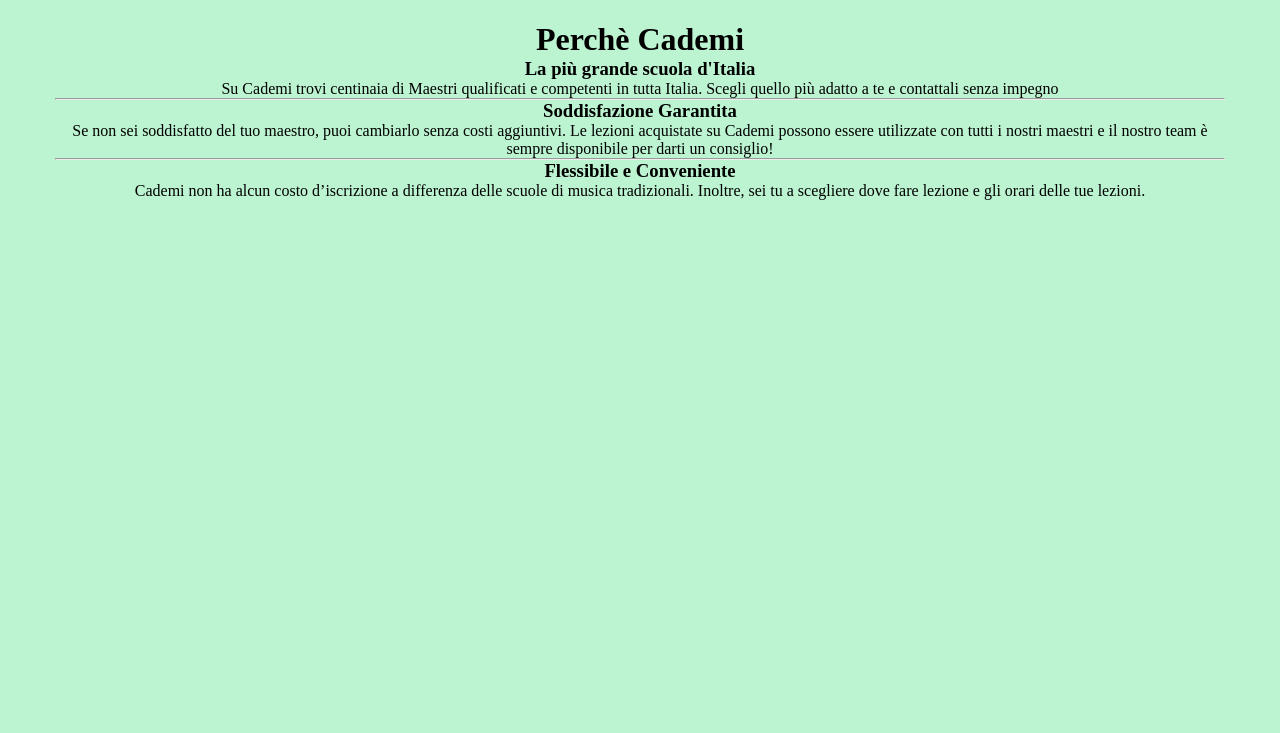
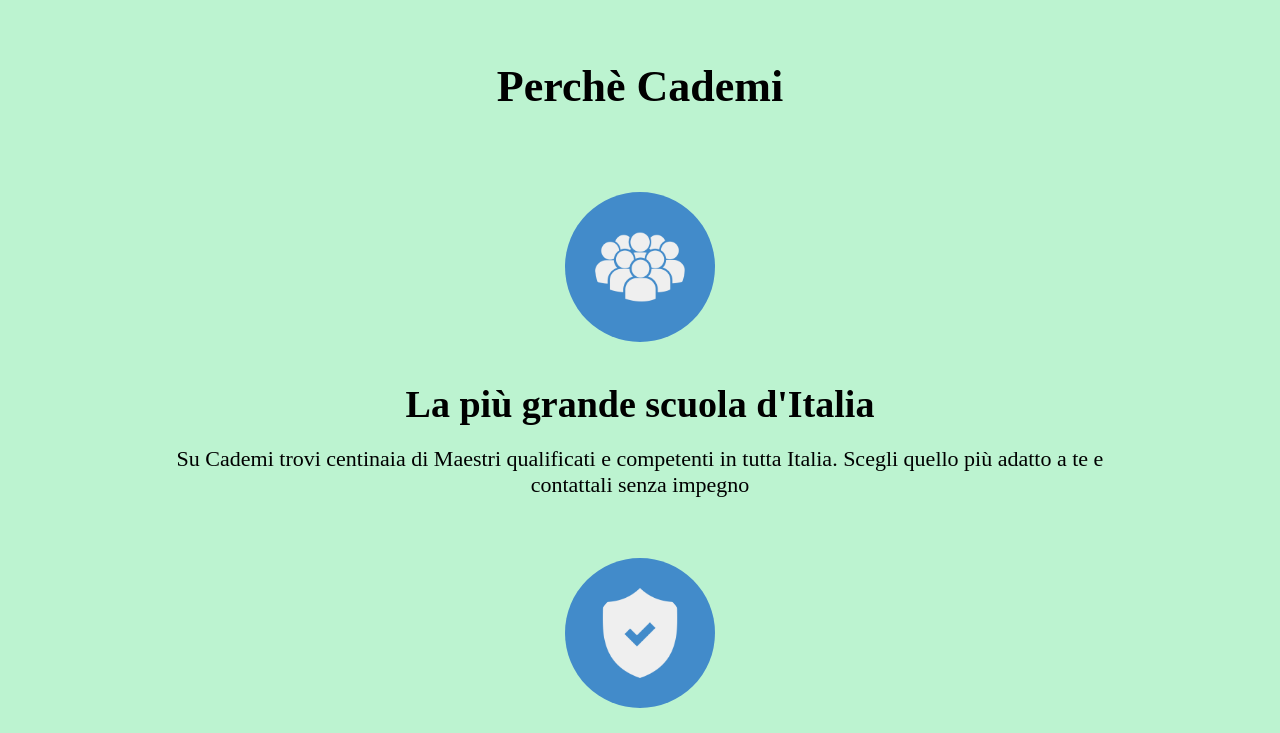
Before and after one commit to aficocelli/html-css-resp-wannabe-12bool, a plain HTML site: page index.html in a window 1280 px wide. Shown: the part 1007-1740 px from the top of the page. Before the commit the page ends 1207 px from the top, so only its background shows below. Drawn offline with Linux system fonts and the light colour scheme.

Commit message:
.fix why section

```diff
--- a/css/style.css
+++ b/css/style.css
@@ -82,26 +82,27 @@
 }
 
 
+/* BLOCCO WHY */
 
-
-
-
-/* BLOCCO PERCHE */
-/* #why {
-  text-align: center;
+#why .img-box{
+  margin: 40px 0;
 }
-
-#why .row>.first,
-#why .row>.second,
-#why .row>.third {
-  width: 100%;
-  margin-top: 80px;
-}
-
-#why .row img {
+#why img {
   background-color: #428bca;
   border-radius: 50%;
   padding: 30px
-} */
+}
 
-/* COMMON */
+#why .col-lg-12 h3{
+  font-size:38px;
+  margin: 20px 0;
+}
+
+#why .col-lg-12 p{
+  font-size:22px;
+  margin: 20px 0;
+}
+
+#why .col-md-12{
+  padding: 0 100px;
+}
--- a/index.html
+++ b/index.html
@@ -80,42 +80,41 @@
     <!-- /contenitore steps principale -->
 
     <!-- contenitore why principale -->
-    <div id="why" class="container grey">
+    <div id="why" class="container">
 
-      <!-- sezione riga -->
-      <div class="row">
-        <h1>Perchè Cademi</h1>
+      <h2>Perchè Cademi</h2>
 
       <!-- primo contenitore -->
-        <div class="first">
-          <!-- <img src="img/icon/profile.png" alt=""> -->
+      <div class="col-lg-12 col-md-12">
+        <div class="img-box">
+          <img src="img/icon/profile.png" alt="">
+        </div>
         <h3>La più grande scuola d'Italia</h3>
         <p>Su Cademi trovi centinaia di Maestri qualificati e competenti in tutta Italia. Scegli quello più adatto a te e contattali senza impegno</p>
-          <hr>
       </div>
       <!-- /primo contenitore -->
 
       <!-- secondo contenitore -->
-        <div class="second">
-          <!-- <img src="img/icon/secure.png" alt=""> -->
+      <div class="col-lg-12 col-md-12">
+        <div class="img-box">
+          <img src="img/icon/secure.png" alt="">
+        </div>
         <h3>Soddisfazione Garantita</h3>
         <p>Se non sei soddisfatto del tuo maestro, puoi cambiarlo senza costi aggiuntivi. Le lezioni acquistate su Cademi possono essere utilizzate con tutti i nostri maestri e il nostro team è sempre disponibile per darti un consiglio!</p>
-          <hr>
       </div>
       <!-- /secondo contenitore -->
 
       <!-- terzo contenitore -->
-        <div class="third">
-          <!-- <img src="img/icon/flex.png" alt=""> -->
+      <div class="col-lg-12 col-md-12">
+        <div class="img-box">
+          <img src="img/icon/flex.png" alt="">
+        </div>
         <h3>Flessibile e Conveniente</h3>
         <p>Cademi non ha alcun costo d’iscrizione a differenza delle scuole di musica tradizionali. Inoltre, sei tu a scegliere dove fare lezione e gli orari delle tue lezioni.</p>
       </div>
       <!-- /terzo contenitore -->
 
     </div>
-      <!-- /sezione riga -->
-
-    </div>
     <!-- /contenitore why principale -->
   </body>
 </html>
```
Lines whose indentation alone changed are shown as unchanged.
